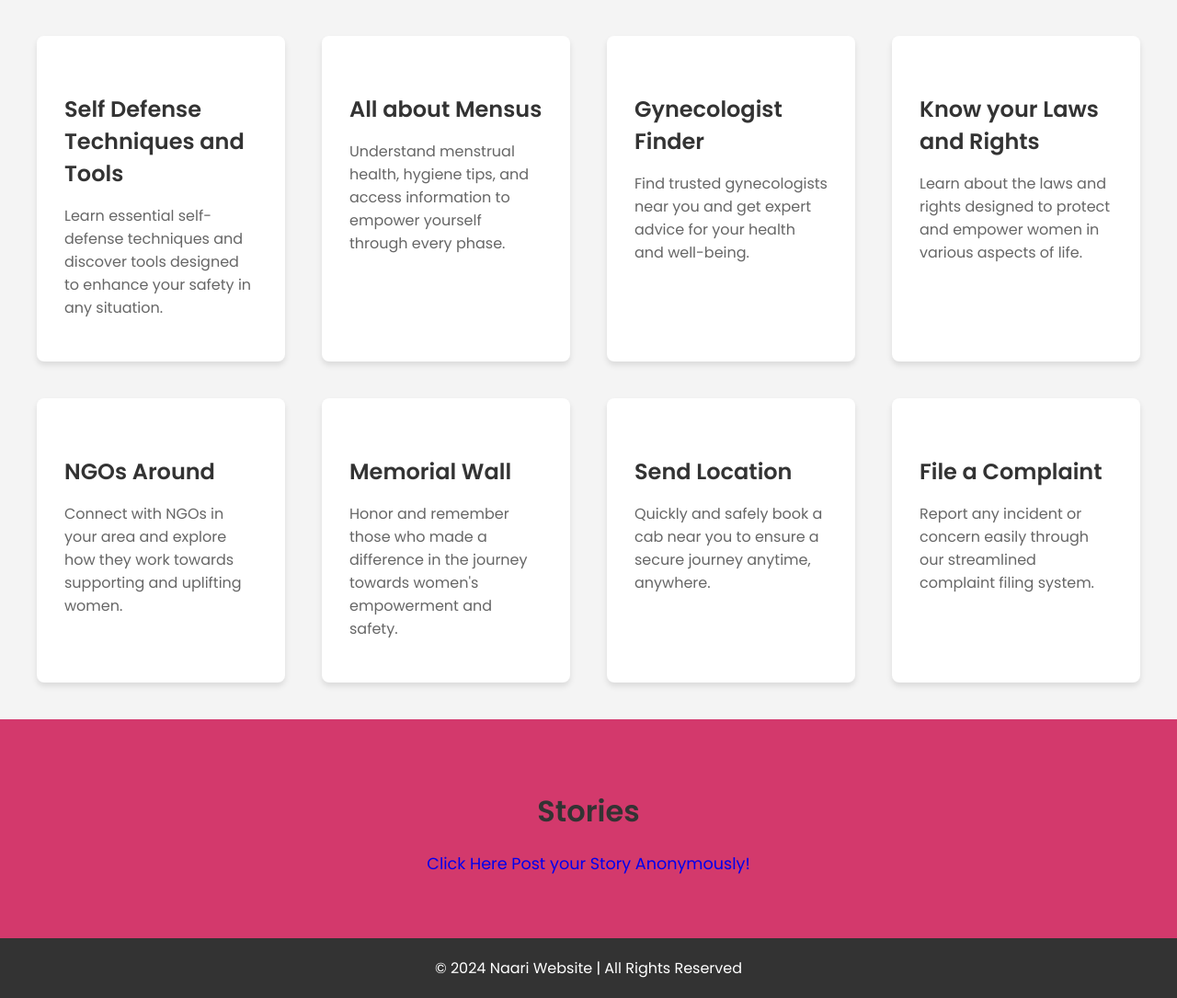
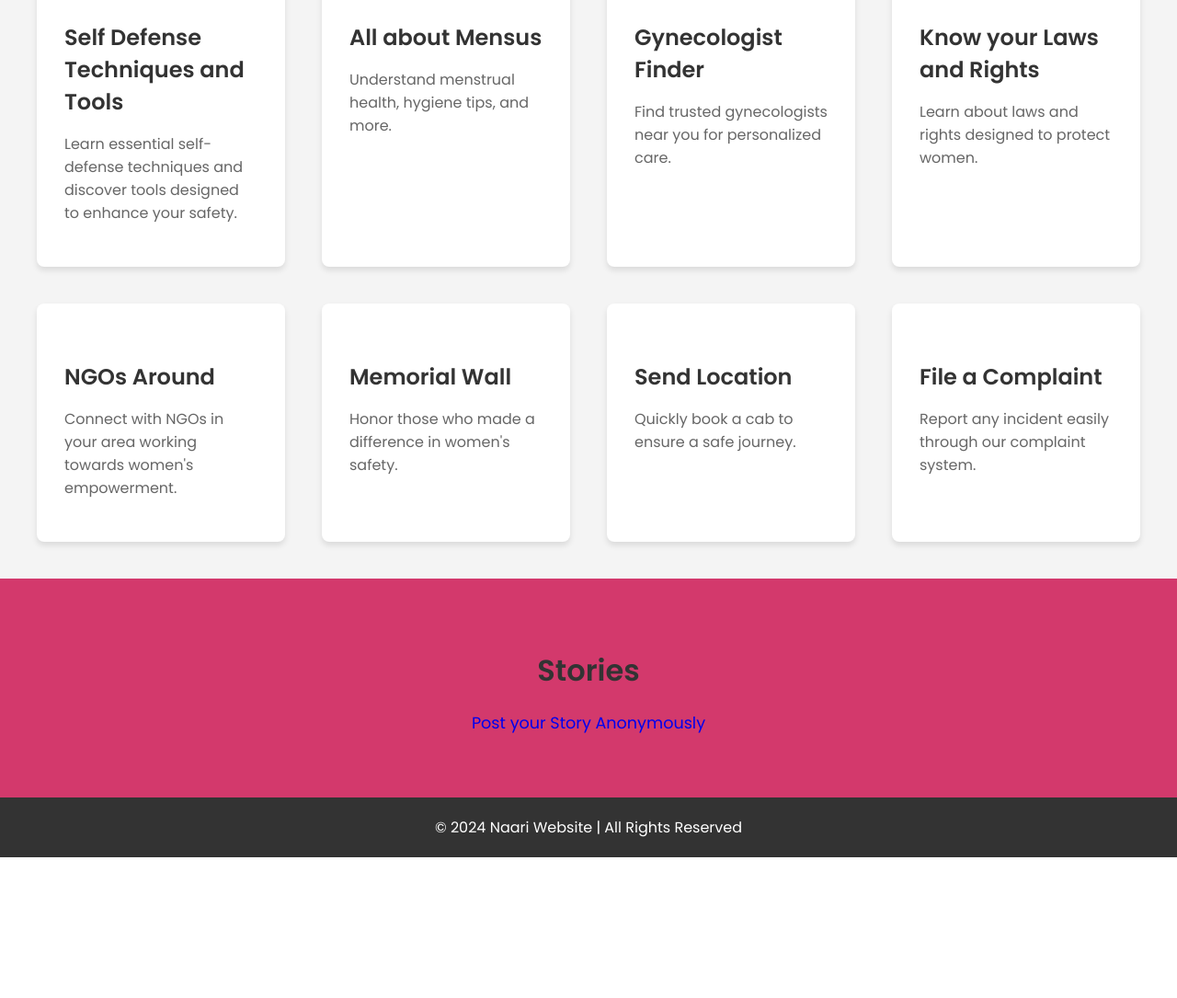
Before and after one commit to anjali-94/women-safety-portal, a Django app: page /dashboard/ in a window 1280 px wide. Shown: the part 491-1576 px from the top of the page at 92% size. After the commit the page ends 1423 px from the top, so only its background shows below. Run offline with Django 4.2, Linux system fonts and the light colour scheme; a user stored in the database is signed in.

Commit message:
eigth commit

```diff
--- a/auth_app/templates/dashboard.html
+++ b/auth_app/templates/dashboard.html
@@ -196,114 +193,84 @@
             <a href="#">Help and Support</a>
             <a href="#">Helpline Numbers</a>
             <a href="#">Change Password</a>
-            <a href="{% url 'logout' %}" >Logout</a> <!--Redirects to Home Page -->
+            <a href="{% url 'logout' %}">Logout</a>
         </nav>
     </header>
 
-    <!-- Static Section -->
     <section class="static-section">
         <h2>Welcome to Naari</h2>
-        <h3>Your go-to website for all things women essentials. </h3>
-        <p>Naari is an empowering platform dedicated to women's safety, health, and well-being.
-            Seamlessly combining innovation and accessibility, Naari offers features like self-defense techniques, menstrual health insights, and a gynecologist finder for personalized care.
-            Navigate through tools to know your legal rights, find nearby NGOs, file complaints effortlessly, or book a safe cab with ease.
-            With interactive elements like a memorial wall to honor changemakers, Naari not only provides essential resources but also fosters a sense of community and empowerment.
-            Explore, learn, and act—all in one intuitive space designed to make a difference.</p>
+        <h3>Your go-to website for all things women essentials.</h3>
+        <p>Naari is an empowering platform dedicated to women's safety, health, and well-being. Seamlessly combining innovation and accessibility, Naari offers features like self-defense techniques, menstrual health insights, and a gynecologist finder for personalized care...</p>
     </section>
 
-    <!-- Section Container with Grid Layout -->
     <div class="section-container">
-        <!-- Section 2 (External Link) -->
-        <div class="section" onclick="openModal('Self Defense Techniques and Tools', 'Self-defense.html')">
+        <div class="section" onclick="openModal('Self Defense Techniques and Tools', '/self_defense/')">
             <h4>Self Defense Techniques and Tools</h4>
-            <p>Learn essential self-defense techniques and discover tools designed to enhance your safety in any situation.</p>
+            <p>Learn essential self-defense techniques and discover tools designed to enhance your safety.</p>
         </div>
 
-        <!-- Section 3 (External Link) -->
-        <div class="section" onclick="openModal('All about Mensus', 'Mensus.html')">
+        <div class="section" onclick="openModal('All about Mensus', '/mensus/')">
             <h4>All about Mensus</h4>
-            <p>Understand menstrual health, hygiene tips, and access information to empower yourself through every phase.</p>
+            <p>Understand menstrual health, hygiene tips, and more.</p>
         </div>
 
-        <div class="section" onclick="openModal('Gynecologist Finder', 'Gynec.html')">
+        <div class="section" onclick="openModal('Gynecologist Finder', '/gynec/')">
             <h4>Gynecologist Finder</h4>
-            <p>Find trusted gynecologists near you and get expert advice for your health and well-being.</p>
+            <p>Find trusted gynecologists near you for personalized care.</p>
         </div>
 
-        <!-- Section 4 (External Link) -->
-        <div class="section" onclick="openModal('Know your Laws and Rights', 'laws.html')">
+        <div class="section" onclick="openModal('Know your Laws and Rights', '/laws/')">
             <h4>Know your Laws and Rights</h4>
-            <p>Learn about the laws and rights designed to protect and empower women in various aspects of life.</p>
+            <p>Learn about laws and rights designed to protect women.</p>
         </div>
 
-        <div class="section" onclick="openModal('Find an NGO around', 'Ngo.html')">
+        <div class="section" onclick="openModal('Find an NGO around', '/Ngo/')">
             <h4>NGOs Around</h4>
-            <p>Connect with NGOs in your area and explore how they work towards supporting and uplifting women.</p>
+            <p>Connect with NGOs in your area working towards women's empowerment.</p>
         </div>
 
-        <div class="section" onclick="openModal('Memorial Wall', 'Memorial.html')">
+        <div class="section" onclick="openModal('Memorial Wall', '/memorialwall/')">
             <h4>Memorial Wall</h4>
-            <p>Honor and remember those who made a difference in the journey towards women's empowerment and safety.</p>
+            <p>Honor those who made a difference in women's safety.</p>
         </div>
 
         <div class="section" onclick="openModal('Send Location', '')">
             <h4>Send Location</h4>
-            <p>Quickly and safely book a cab near you to ensure a secure journey anytime, anywhere.</p>
+            <p>Quickly book a cab to ensure a safe journey.</p>
         </div>
 
-        <div class="section" onclick="openModal('File a Complaint', '')">
+        <div class="section" onclick="openModal('File a Complaint', '/complaint/')">
             <h4>File a Complaint</h4>
-            <p>Report any incident or concern easily through our streamlined complaint filing system.</p>
+            <p>Report any incident easily through our complaint system.</p>
         </div>
     </div>
 
-
-
-
     <section class="static-section1">
         <h2>Stories</h2>
-        <a href="{% url 'story' %}"><p>Click Here Post your Story Anonymously!</p></a>
+        <a href="{% url 'story' %}"><p>Post your Story Anonymously</p></a>
     </section>
 
-    <!-- Modal -->
     <div id="myModal" class="modal">
         <div class="modal-content">
             <span class="close" onclick="closeModal()">&times;</span>
             <h2 id="modalTitle" class="modal-header"></h2>
-            <!-- <iframe> will load external content -->
             <iframe id="modalIframe" style="width: 100%; height: 100vh; border: none;"></iframe>
         </div>
     </div>
 
-    <!-- Footer -->
     <footer>
         <p>&copy; 2024 Naari Website | All Rights Reserved</p>
     </footer>
 
     <script>
         function openModal(title, url) {
-            // Set the title for the modal
-            document.getElementById('modalTitle').innerText = title;
-
-            // Load the external URL into the iframe
-            var iframe = document.getElementById('modalIframe');
-            iframe.src = url;
-
-            // Display the modal
-            document.getElementById('myModal').style.display = 'block';
+            document.getElementById("modalTitle").innerText = title;
+            document.getElementById("modalIframe").src = url;
+            document.getElementById("myModal").style.display = "block";
         }
 
         function closeModal() {
-            // Hide the modal and clear the iframe src to stop the page from loading
-            document.getElementById('myModal').style.display = 'none';
-            document.getElementById('modalIframe').src = '';
-        }
-
-        // Close the modal if the user clicks anywhere outside the modal content
-        window.onclick = function(event) {
-            if (event.target == document.getElementById('myModal')) {
-                closeModal();
-            }
+            document.getElementById("myModal").style.display = "none";
         }
     </script>
 
--- a/auth_app/urls.py
+++ b/auth_app/urls.py
@@ -19,5 +19,10 @@ urlpatterns=[
     path('login/', CustomLoginView.as_view(), name='login'),
     path('memorialwall/', views.memorialwall_view, name='memorialwall'),
     path('complaint/', views.submit_complaint, name='complaint'),
+    path('self_defense/', views.self_defense, name='self_defense'),
+    path('mensus/', views.mensus, name='mensus'),
+    path('gynec/', views.gynec, name='gynec'),
+    path('laws/', views.laws, name='laws'),
+    path('Ngo/', views.Ngo, name='Ngo'),
 
 ]
--- a/auth_app/views.py
+++ b/auth_app/views.py
@@ -58,9 +58,6 @@ def login_view(request):
 def dashboard_view(request):
     return render(request, 'dashboard.html')
 
-def memorialwall_view(request):
-     return render(request, 'memorialwall.html')
-
 def submit_complaint(request):
     if request.method == "POST":
         form = ComplaintForm(request.POST)
@@ -91,6 +88,25 @@ def submit_story(request):
     return redirect('story')
 
 
+def self_defense(request):
+    return render(request, 'self_defense.html')
+
+def mensus(request):
+    return render(request, 'mensus.html')
+
+def gynec(request):
+    return render(request, 'gynec.html')
+
+def laws(request):
+    return render(request, 'laws.html')
+
+def memorialwall_view(request):
+     return render(request, 'memorialwall.html')
+
+def Ngo(request):
+    return render(request, 'Ngo.html')
+
+
 class CustomLoginView(LoginView):
     form_class = CustomLoginForm
     template_name = 'login.html'
--- a/women_safety/settings.py
+++ b/women_safety/settings.py
@@ -122,11 +122,15 @@ USE_TZ = True
 # https://docs.djangoproject.com/en/4.2/howto/static-files/
 
 STATIC_URL = 'static/'
+STATICFILES_DIRS = [BASE_DIR / "static"]
+
 
 # Default primary key field type
 # https://docs.djangoproject.com/en/4.2/ref/settings/#default-auto-field
 
 DEFAULT_AUTO_FIELD = 'django.db.models.BigAutoField'
+
+X_FRAME_OPTIONS = 'ALLOWALL'
 
 
 EMAIL_BACKEND = 'django.core.mail.backends.smtp.EmailBackend'
```
Also changed, not shown: other parts of auth_app/templates/dashboard.html (+19 -22 lines), auth_app/templates/memorialwall.html (+2 -6 lines), auth_app/templates/self_defense.html (renamed from auth_app/templates/Self-defense.html), db.sqlite3, static/nav.png (renamed from auth_app/static/nav.png), static/women.jpg (renamed from auth_app/templates/women.jpg).
